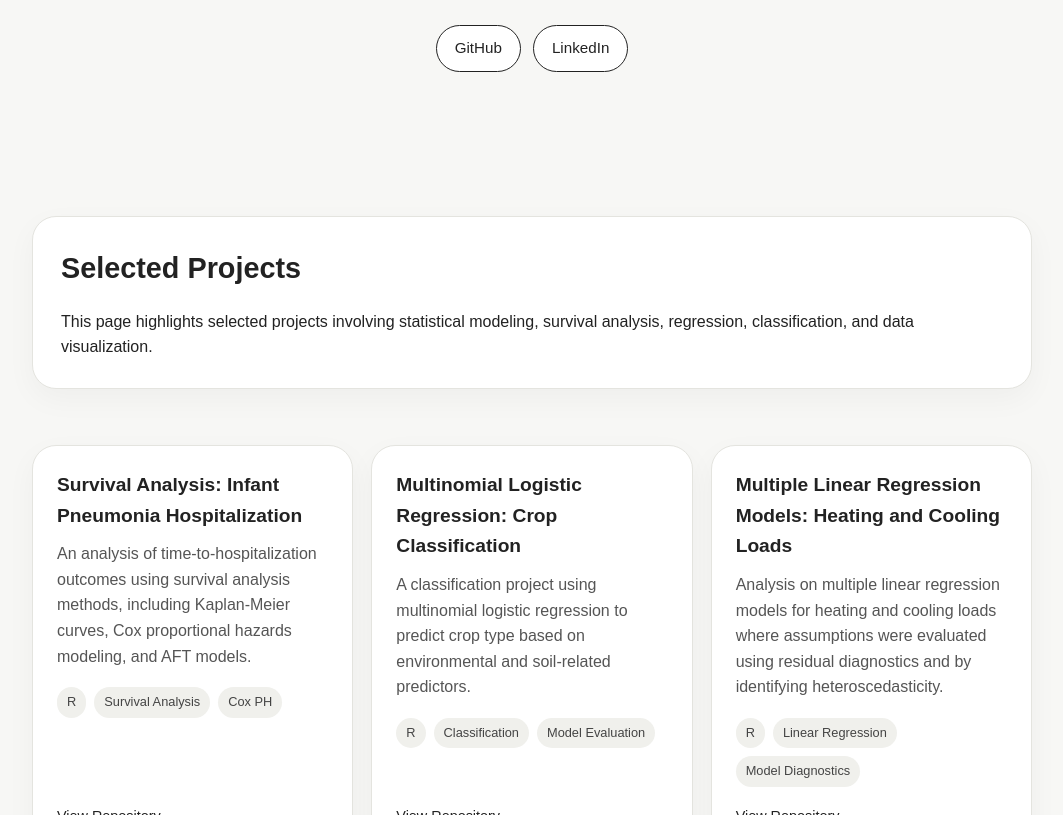
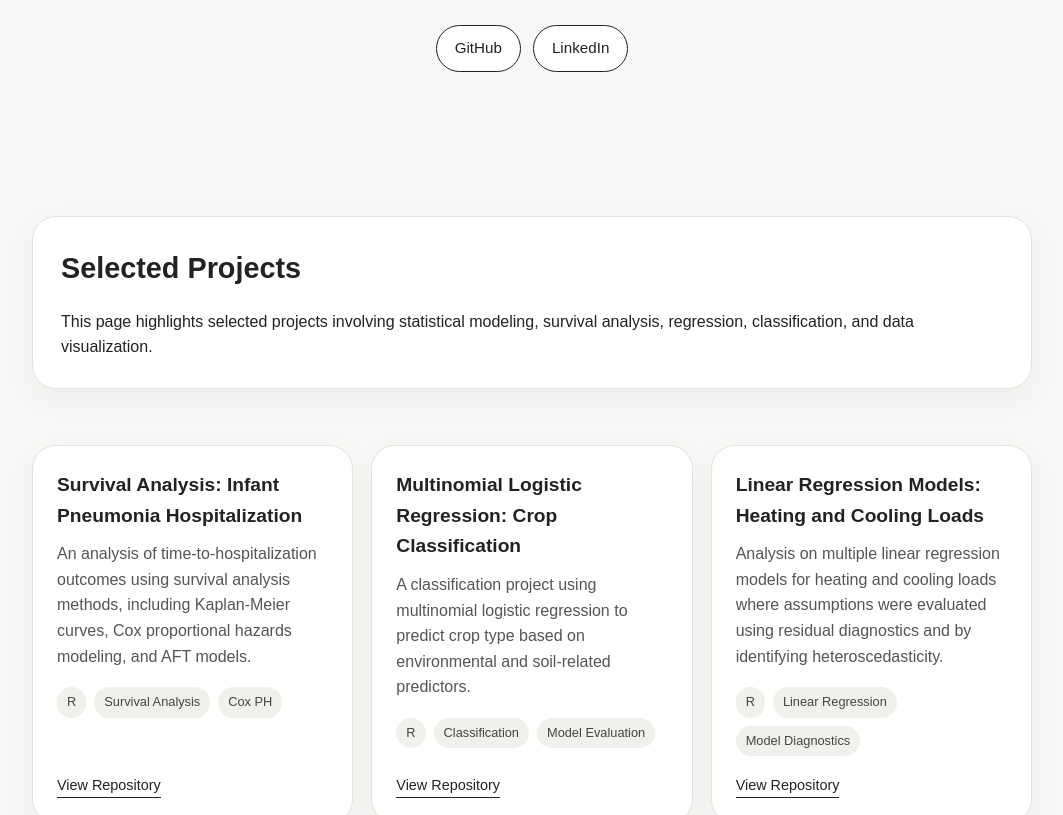
Before and after one commit to ceci-chapa/ceci-chapa.github.io, a plain HTML site: page index.html in a window 1280 px wide. Shown: the part 285-1100 px from the top of the page, without its empty margins (108-1171 px from the left). Drawn offline with Linux system fonts and the light colour scheme.

Commit message:
Updated project title.

```diff
--- a/index.html
+++ b/index.html
@@ -70,7 +70,7 @@
 
         <article class="project-card">
           <div>
-            <h3>Multiple Linear Regression Models: Heating and Cooling Loads</h3>
+            <h3>Linear Regression Models: Heating and Cooling Loads</h3>
             <p>
               Analysis on multiple linear regression models for heating and cooling loads where assumptions were
               evaluated using residual diagnostics and by identifying heteroscedasticity.
```
